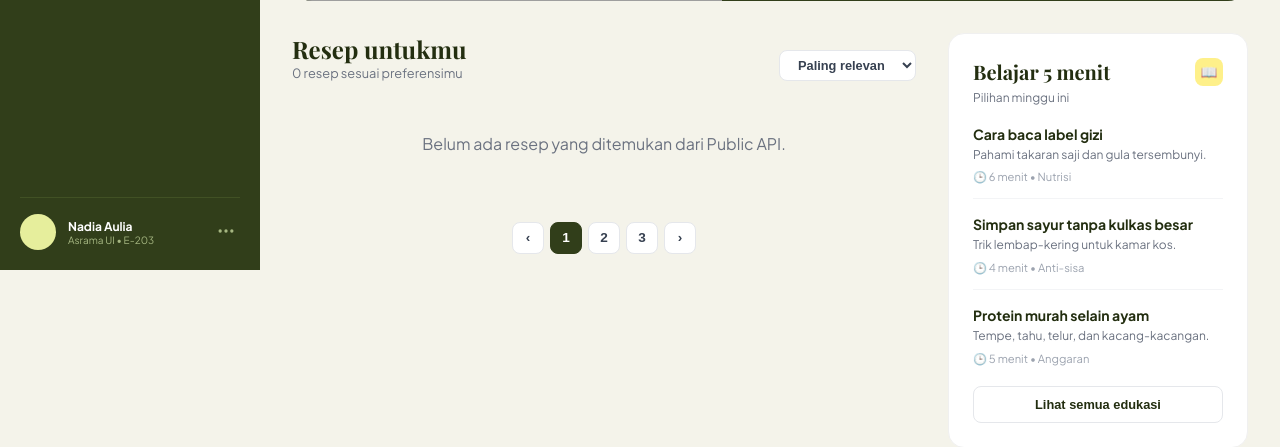
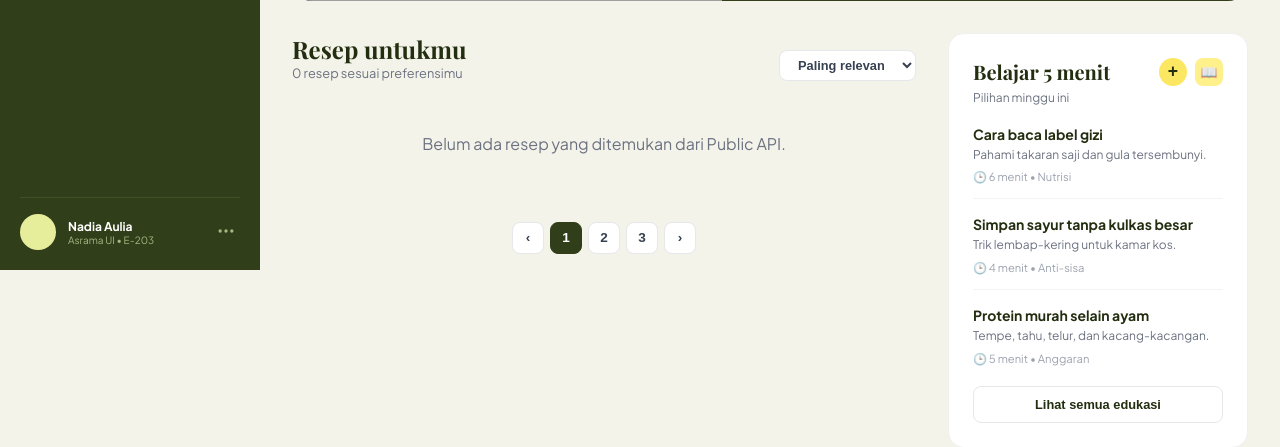
Before and after one commit to PBP-F-Kelompok-6/KoSehat, a Django app: page / in a window 1280 px wide. Shown: the part 530-977 px from the top of the page. Run offline with Django 5.2, Linux system fonts and the light colour scheme; grey boxes are pictures that could not be loaded.

Commit message:
feat(recipe-catalog): integrate component into template

```diff
--- a/templates/recipe_catalog.html
+++ b/templates/recipe_catalog.html
@@ -169,7 +169,17 @@ Edukasi - KoSehat{% endblock title %} {% block extra_css %}
       <div class="education-widget-card">
         <div class="widget-header">
           <h3 class="font-serif-heading">Belajar 5 menit</h3>
-          <span class="widget-icon">📖</span>
+          <div class="widget-header-actions">
+            <button
+              type="button"
+              class="btn-add-article-icon"
+              id="btnAddArticle"
+              title="Tambah Artikel Baru"
+            >
+              +
+            </button>
+            <span class="widget-icon">📖</span>
+          </div>
         </div>
         <p class="widget-sub">Pilihan minggu ini</p>
 
@@ -208,7 +218,10 @@ Edukasi - KoSehat{% endblock title %} {% block extra_css %}
     </div>
   </div>
 </div>
-{% include 'recipe_detail_modal.html' %} {% endblock content %}
+
+<!-- prettier-ignore -->
+{% include 'recipe_detail_modal.html' %} {% include 'article_modal.html' %}
+{% endblock content %}
 
 <!-- prettier-ignore -->
 {% block extra_js %}
```
